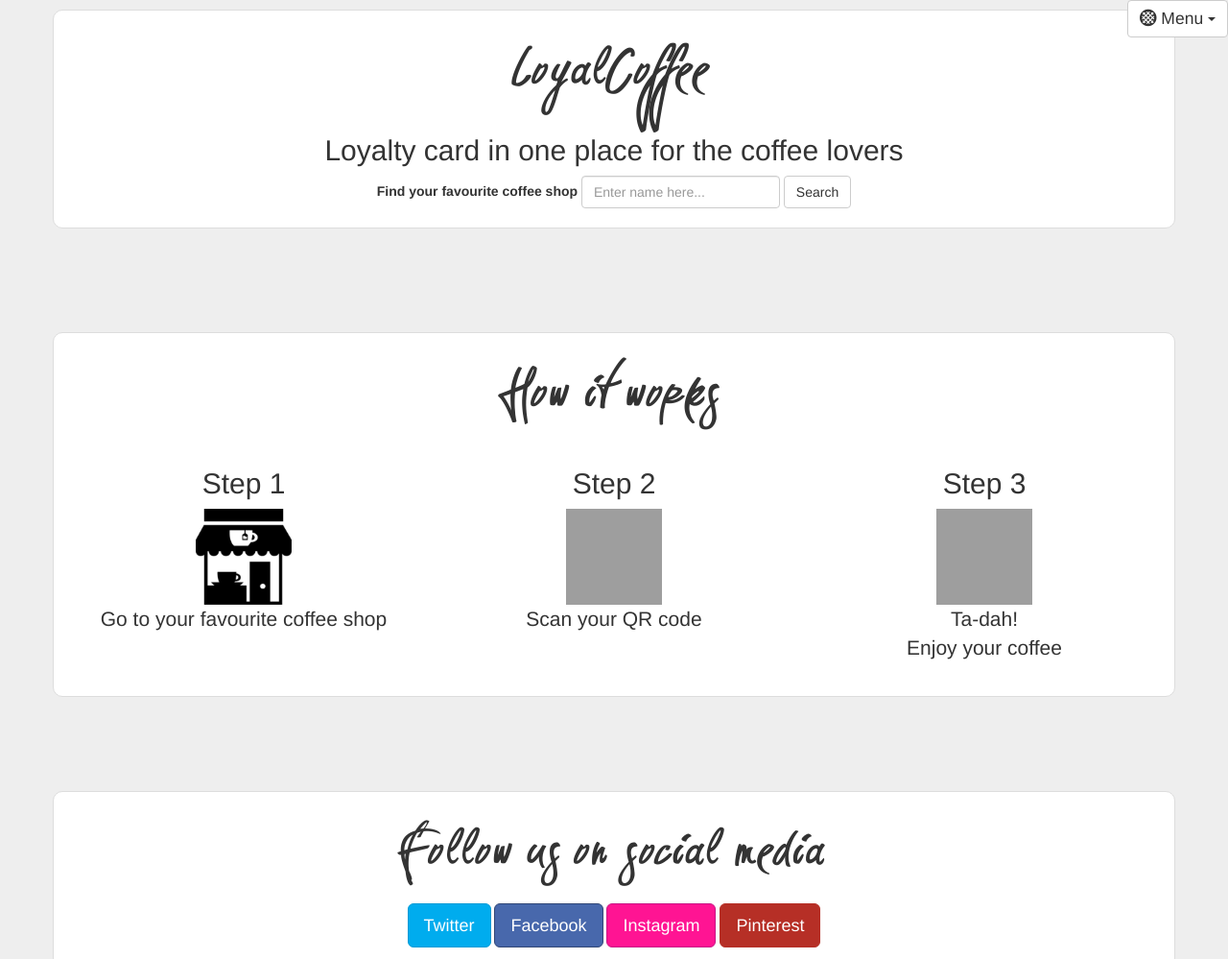
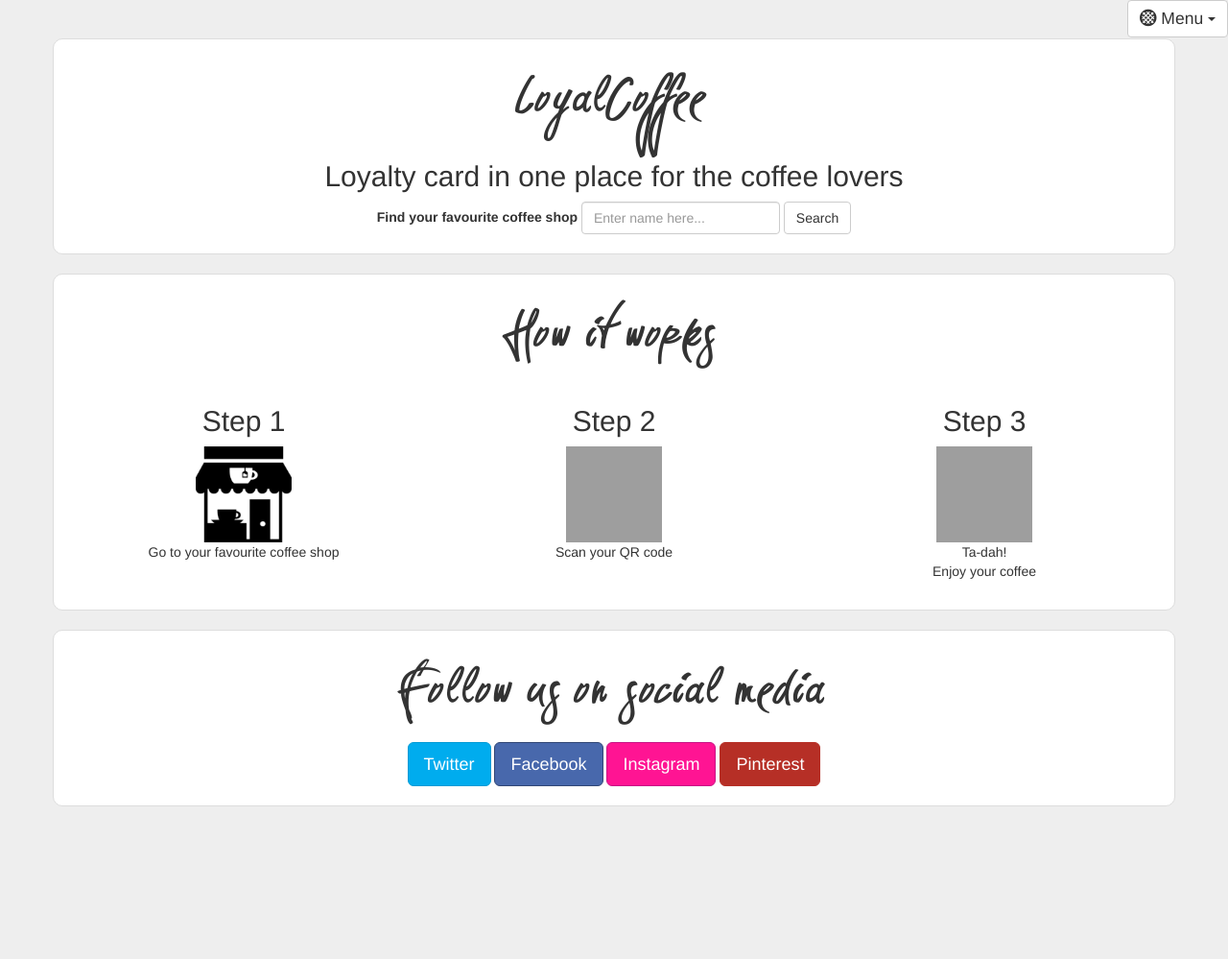
Before and after one commit to Tina020/LoyalCoffee, a plain HTML site: page Homepage.html in a window 1280 px wide. Shown: the top 999 px of the page at 96% size. After the commit the page ends 870 px from the top, so only its background shows below. Drawn offline with nearby package versions, Linux system fonts and the light colour scheme; grey boxes are pictures that could not be loaded.

Commit message:
Removed jumbotron from Homgpage
because we haven't been using it...

```diff
--- a/Homepage.html
+++ b/Homepage.html
@@ -34,7 +34,6 @@
 
 
     <div class='first'>
-      <div class='jumbotron' id="home">
       <div class='container'>
         <h1>LoyalCoffee</h1>
         <h2>Loyalty card in one place for the coffee lovers</h2>
@@ -45,10 +44,8 @@
           </form>
       </div>
     </div>
-    </div>
 
     <div class='second'>
-      <div class='jumbotron'>
       <div class='container'>
         <h1>How it works</h1>
           <div class='row'>
@@ -69,7 +66,6 @@
                 <img src="https://png.pngtree.com/svg/20160714/coffee_254056.png"
                 alt="image of coffee cup">
                 <p>Ta-dah!<br>Enjoy your coffee</p>
-                </div>
               </div>
           </div>
       </div>
--- a/style.css
+++ b/style.css
@@ -23,6 +23,11 @@ border-color: #b62f26;
   height: 20px;
   width: 20px;
 }
+
+.first {
+  margin-top: 40px;
+}
+
 .second img{
   height: 100px;
   width: 100px;
@@ -50,7 +55,8 @@ body {
 }
 
 .dropdown {
-  position: absolute;
+  position: fixed;
+  top:0;
   right: 0;
 }
 #dropdownMenu1 {
```
Lines whose indentation alone changed are shown as unchanged.
